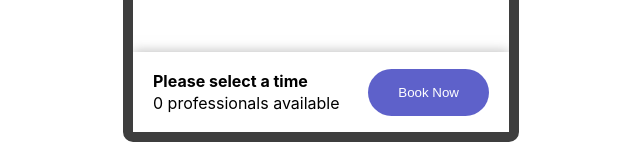
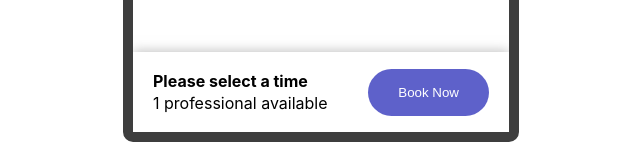
Before and after one commit to johnsn27/soloTest, a React (Create React App) app: page / in a window 1280 px wide. Shown: the part 618-782 px from the top of the page, without its empty margins (319-959 px from the left). Built offline with nearby package versions, Linux system fonts and the light colour scheme.

Commit message:
T13 - display the number of pros available for the selected day in the footer.

```diff
--- a/src/components/Footer.tsx
+++ b/src/components/Footer.tsx
@@ -1,14 +1,32 @@
 import { useStore } from "../App";
 import { observer } from "mobx-react-lite";
+import { useState, useEffect } from "react";
+import mockApi from "../mockApi";
 
 const Footer = observer(() => {
   const rootStore = useStore();
+  const [numberOfPros, setNumberOfPros] = useState<number | null>(null);
+  const [isLoading, setIsLoading] = useState(false);
 
   const handleBookNow = () => {
     rootStore.requestBooking();
   };
 
-  const isTimeSelected = !!rootStore.selectedTime; // check if a time is selected
+  const isTimeSelected = !!rootStore.selectedTime;
+
+  useEffect(() => {
+    const fetchPros = async () => {
+      if (rootStore.selectedDay) {
+        setIsLoading(true);
+        const dayOfMonth = parseInt(rootStore.selectedDay.split(" ")[2]);
+        const numberOfPros = await mockApi.getNumberOfPros(dayOfMonth);
+        setNumberOfPros(numberOfPros);
+        setIsLoading(false);
+      }
+    };
+
+    fetchPros();
+  }, [rootStore.selectedDay]);
 
   return (
     <div className="footer">
@@ -16,12 +34,20 @@ const Footer = observer(() => {
         <p>
         <b>{rootStore.selectedDateTime}</b>
         </p>
-        <p>0 professionals available</p>
+        {isLoading ? (
+          <p>...</p>
+        ) : numberOfPros !== null ? (
+          <p>
+            {numberOfPros} professional{numberOfPros !== 1 && "s"} available
+          </p>
+        ) : (
+          <p>Please select a day</p>
+        )}
       </div>
       <button
         className="bookButton"
         onClick={handleBookNow}
-        disabled={!isTimeSelected}
+        disabled={!isTimeSelected || numberOfPros === 0 || isLoading}
       >
         Book Now
       </button>
```
